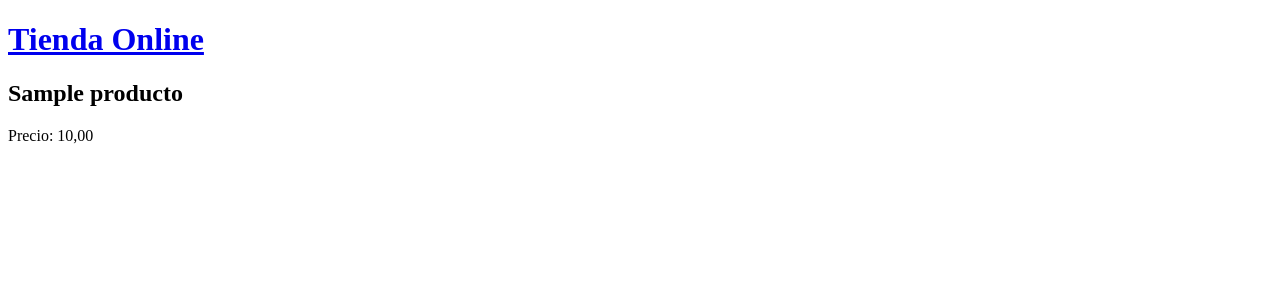
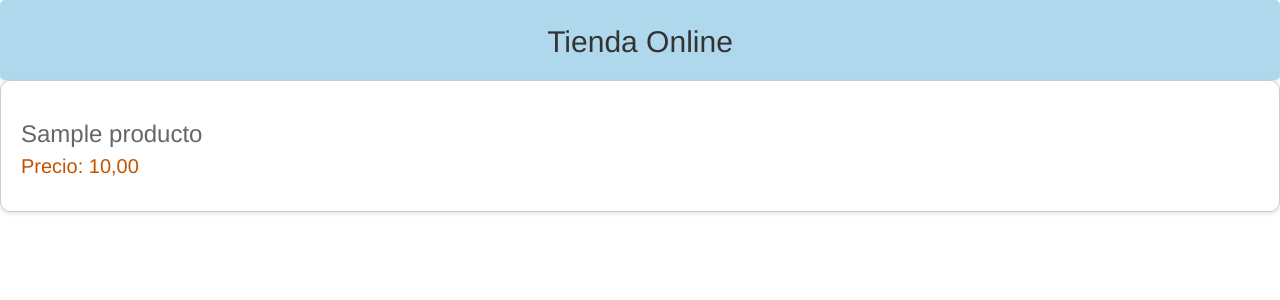
Before and after one commit to matizaidan/tienda_online, a Django app: page / in a window 1280 px wide. Shown: the top 300 px of the page. Run offline with Django 5.2, Linux system fonts and the light colour scheme; tables that the repository leaves empty hold one stand-in row (values such as "Sample post"); some libraries are stand-ins or nearby versions.

Commit message:
Agregando estilos a la lista de productos

```diff
--- /dev/null
+++ b/tienda/static/css/tienda.css
@@ -0,0 +1,54 @@
+/* Estilos para el encabezado */
+header {
+    background-color: #55aad876; /* Color de fondo */
+    padding: 20px; /* Espaciado interno */
+    box-shadow: 0 2px 4px rgba(0, 0, 0, 0.1); /* Sombra */
+    border-radius: 5px; /* Bordes redondeados */
+    text-align: center; /* Alineación del texto */
+}
+
+/* Estilos para el título del encabezado */
+header h1 {
+    color: #fff; /* Color del texto */
+    font-size: 36px; /* Tamaño de fuente */
+    margin: 0; /* Eliminar márgenes */
+}
+
+/* Estilos para la tienda online */
+
+/* Estilo para el título principal */
+h1 a {
+    color: #333; /* Color del texto */
+    font-size: 30px; /* Tamaño de fuente */
+    text-align: center; /* Alineación del texto */
+    margin-top: 20px; /* Espacio superior */
+}
+
+/* Estilo para los nombres de los productos */
+h2.producto-nombre {
+    color: #666; /* Color del texto */
+    font-size: 24px; /* Tamaño de fuente */
+    margin-bottom: 5px; /* Espacio inferior */
+}
+
+/* Estilo para los precios de los productos */
+p.producto-precio {
+    color: #C25100; /* Color del texto */
+    font-size: 20px; /* Tamaño de fuente */
+}
+
+/* Estilo para el contenedor de cada producto */
+div.producto {
+    margin-bottom: 20px; /* Espacio inferior */
+    padding: 20px; /* Espaciado interno */
+    border: 1px solid #ccc; /* Borde con color gris claro */
+    border-radius: 10px; /* Bordes redondeados */
+    background-color: #fff; /* Color de fondo */
+    box-shadow: 0 2px 4px rgba(0, 0, 0, 0.1); /* Sombra */
+    transition: box-shadow 0.3s ease; /* Transición suave */
+}
+
+/* Efecto de hover para resaltar los productos */
+div.producto:hover {
+    box-shadow: 0 4px 8px rgba(0, 0, 0, 0.2); /* Sombra más pronunciada */
+}
--- a/tienda/templates/tienda/producto_list.html
+++ b/tienda/templates/tienda/producto_list.html
@@ -1,20 +1,28 @@
+{% load static %}
 <!DOCTYPE html>
 <html lang="es">
 <head>
     <meta charset="UTF-8">
     <meta name="viewport" content="width=device-width, initial-scale=1.0">
+
+    <link rel="stylesheet" href="//maxcdn.bootstrapcdn.com/bootstrap/3.2.0/css/bootstrap.min.css">
+    <link rel="stylesheet" href="//maxcdn.bootstrapcdn.com/bootstrap/3.2.0/css/bootstrap-theme.min.css">
+    <link rel="stylesheet" href="{% static 'css/tienda.css' %}">
+
     <title>Tienda Online</title>
 </head>
 <body>
-    <div>
-        <h1><a href="/">Tienda Online</a></h1>
-    </div>
-    <div>
-        {% for producto in productos %}
-            <h2>{{ producto.nombre }}</h2>
-            <p>Precio: {{ producto.precio }}</p>
-            <!-- Agrega más campos según sea necesario -->
-        {% endfor %}
-    </div>
+    <header>
+        <div>
+            <h1><a href="/">Tienda Online</a></h1>
+        </div>
+    </header>
+    {% for producto in productos %}
+        <div class="producto">
+            <h2 class="producto-nombre">{{ producto.nombre }}</h2>
+            <p class="producto-precio">Precio: {{ producto.precio }}</p>
+        </div>
+    {% endfor %}
+
 </body>
 </html>
--- a/tienda/views.py
+++ b/tienda/views.py
@@ -3,9 +3,4 @@ from django.shortcuts import render
 
 def producto_list(request):
     productos = Producto.objects.all()
-
-    # Imprimir los productos en la consola
-    for producto in productos:
-        print(producto.nombre)  # O cualquier otro campo que desees imprimir
-
     return render(request, 'tienda/producto_list.html', {'productos': productos})
```
